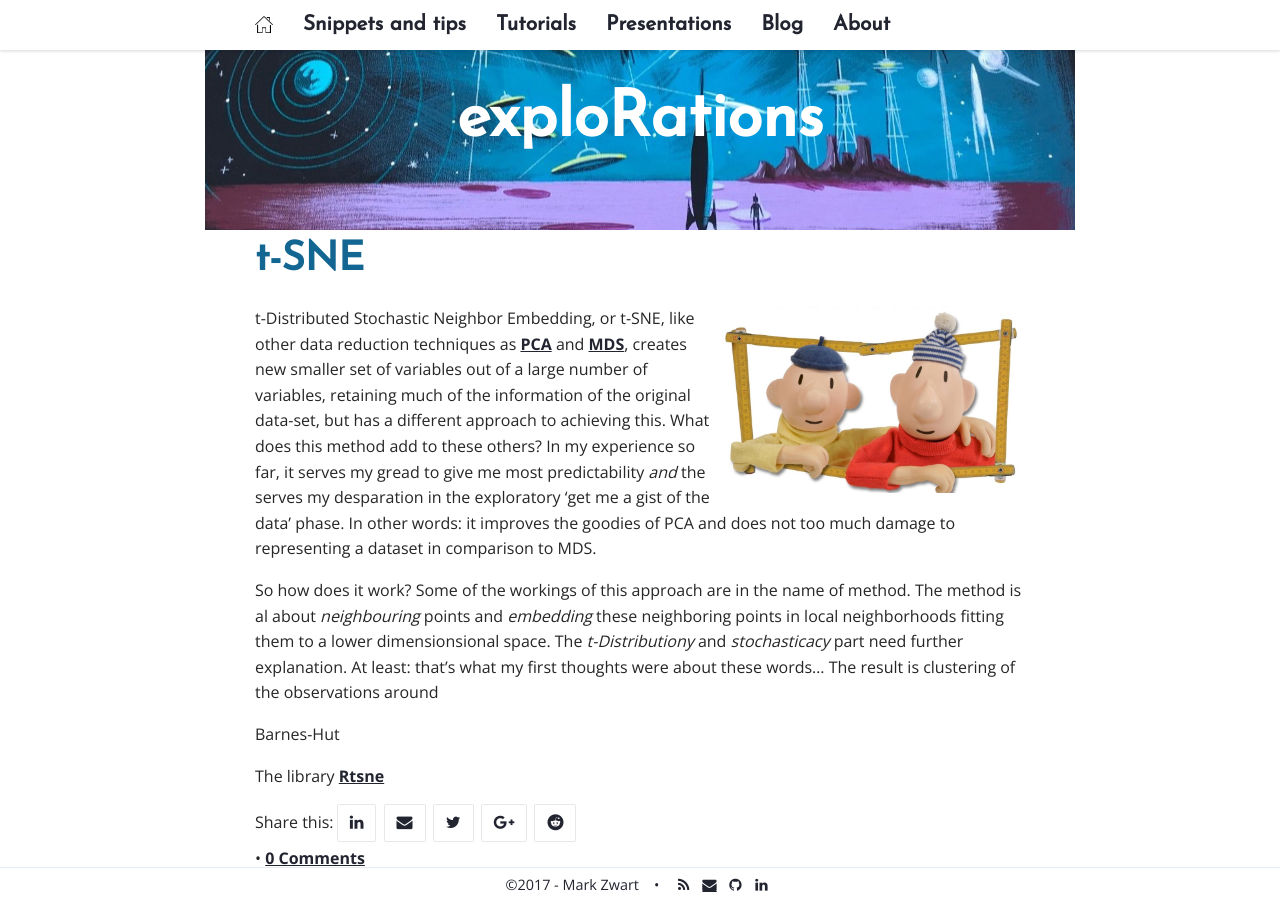
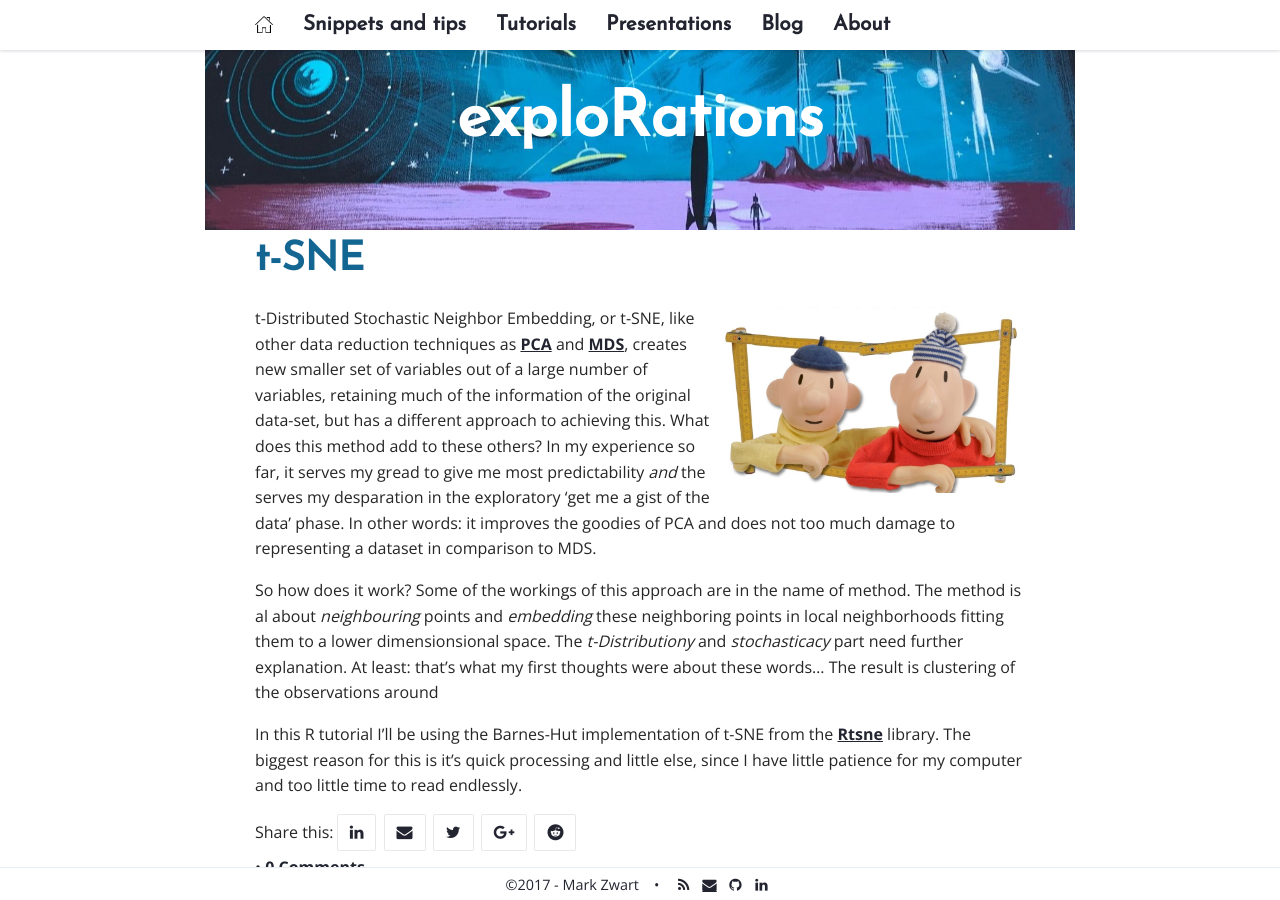
Before and after one commit to mark-me/mark-me.github.io, a Jekyll site: the page built from _pages/tutorials/t-sne/t-sne.md, in a window 1280 px wide. Built offline with Jekyll 4.4.1, drawn with Linux system fonts in a browser that asks for light colours; nearby versions of some CDN libraries; comment, search, counter and statistics services are not loaded.

Commit message:
Update t-sne.md

```diff
--- a/_pages/tutorials/t-sne/t-sne.md
+++ b/_pages/tutorials/t-sne/t-sne.md
@@ -11,6 +11,4 @@ t-Distributed Stochastic Neighbor Embedding, or t-SNE, like other data reduction
 So how does it work? Some of the workings of this approach are in the name of method. The method is al about _neighbouring_ points and _embedding_ these neighboring points in local neighborhoods fitting them to a lower dimensionsional space. The _t-Distributiony_ and _stochasticacy_ part need further explanation. At least: that's what my first thoughts were about these words... The result is clustering of the observations around
 
 
-Barnes-Hut
-
-The library **[Rtsne](https://www.rdocumentation.org/packages/Rtsne)**
+In this R tutorial I'll be using the Barnes-Hut implementation of t-SNE from the **[Rtsne](https://www.rdocumentation.org/packages/Rtsne)** library. The biggest reason for this is it's quick processing and little else, since I have little patience for my computer and too little time to read endlessly.
```
